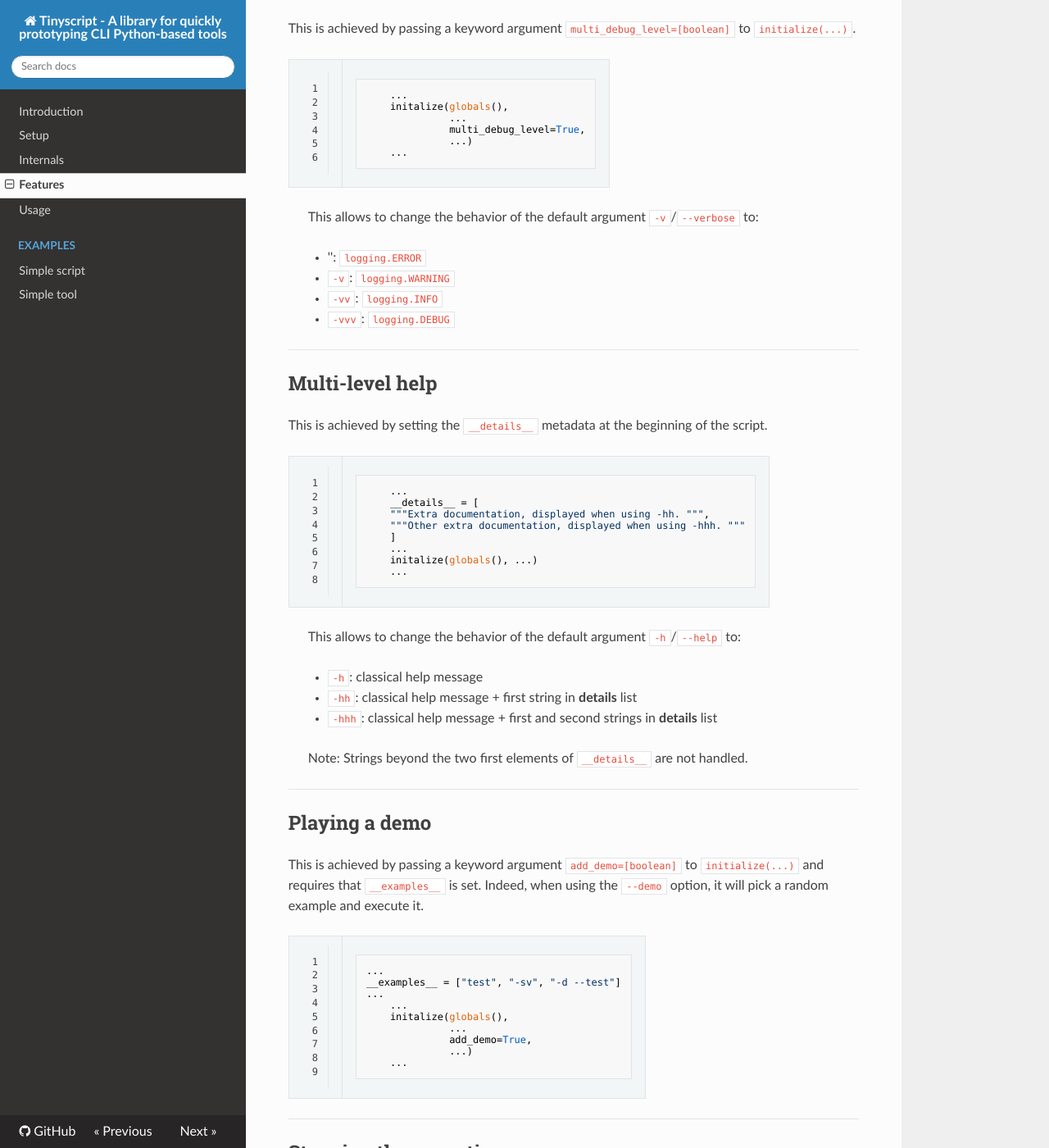
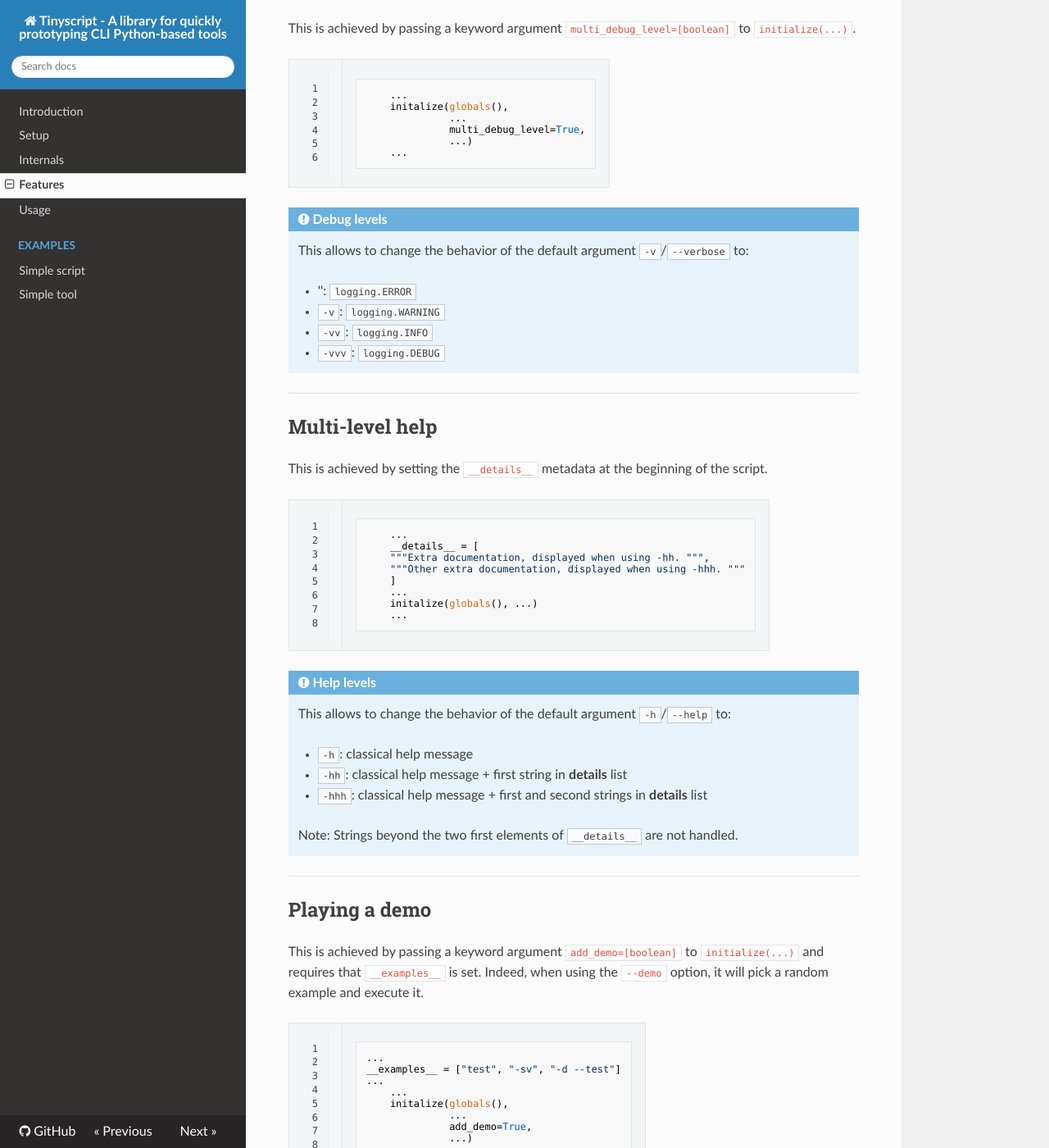
Before and after one commit to dhondta/python-tinyscript, an MkDocs documentation site: the page built from docs/features.md, in a window 1280 px wide and 1400 px high, scrolled down 1313 px. Shown: the whole window at 82% size. Built offline with MkDocs 1.6.1, drawn with Linux system fonts in a browser that asks for light colours; nearby versions of some CDN libraries; old or Windows-style settings are respelled for this version of MkDocs.

Commit message:
Minor improvement to documentation

````diff
--- a/docs/features.md
+++ b/docs/features.md
@@ -72,12 +72,14 @@ This is achieved by passing a keyword argument `multi_debug_level=[boolean]` to
     ...
 ```
 
-> This allows to change the behavior of the default argument `-v`/`--verbose` to:
->
->  - '': `logging.ERROR`
->  - `-v`: `logging.WARNING`
->  - `-vv`: `logging.INFO`
->  - `-vvv`: `logging.DEBUG`
+!!! note "Debug levels"
+
+    This allows to change the behavior of the default argument `-v`/`--verbose` to:
+
+    - '': `logging.ERROR`
+    - `-v`: `logging.WARNING`
+    - `-vv`: `logging.INFO`
+    - `-vvv`: `logging.DEBUG`
 
 -----
 
@@ -96,13 +98,15 @@ This is achieved by setting the `__details__` metadata at the beginning of the s
     ...
 ```
 
-> This allows to change the behavior of the default argument `-h`/`--help` to:
->
->  - `-h`: classical help message
->  - `-hh`: classical help message + first string in __details__ list
->  - `-hhh`: classical help message + first and second strings in __details__ list
->
-> Note: Strings beyond the two first elements of `__details__` are not handled.
+!!! note "Help levels"
+
+    This allows to change the behavior of the default argument `-h`/`--help` to:
+
+    - `-h`: classical help message
+    - `-hh`: classical help message + first string in __details__ list
+    - `-hhh`: classical help message + first and second strings in __details__ list
+
+    Note: Strings beyond the two first elements of `__details__` are not handled.
 
 -----
 
````
Also changed, not shown: other parts of docs/features.md (+11 -9 lines).
